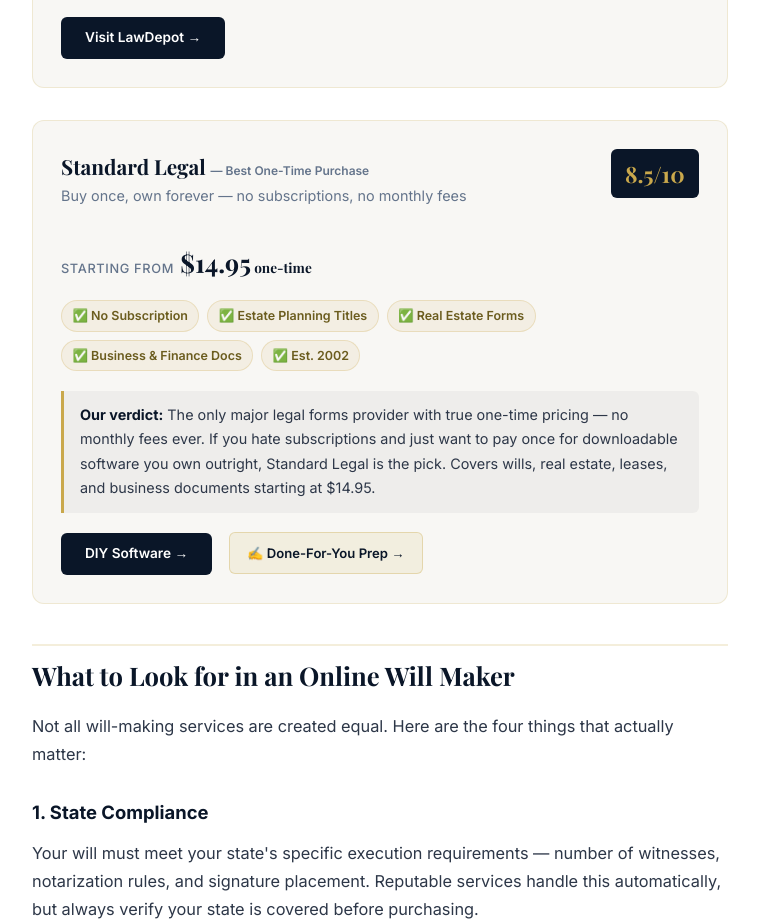
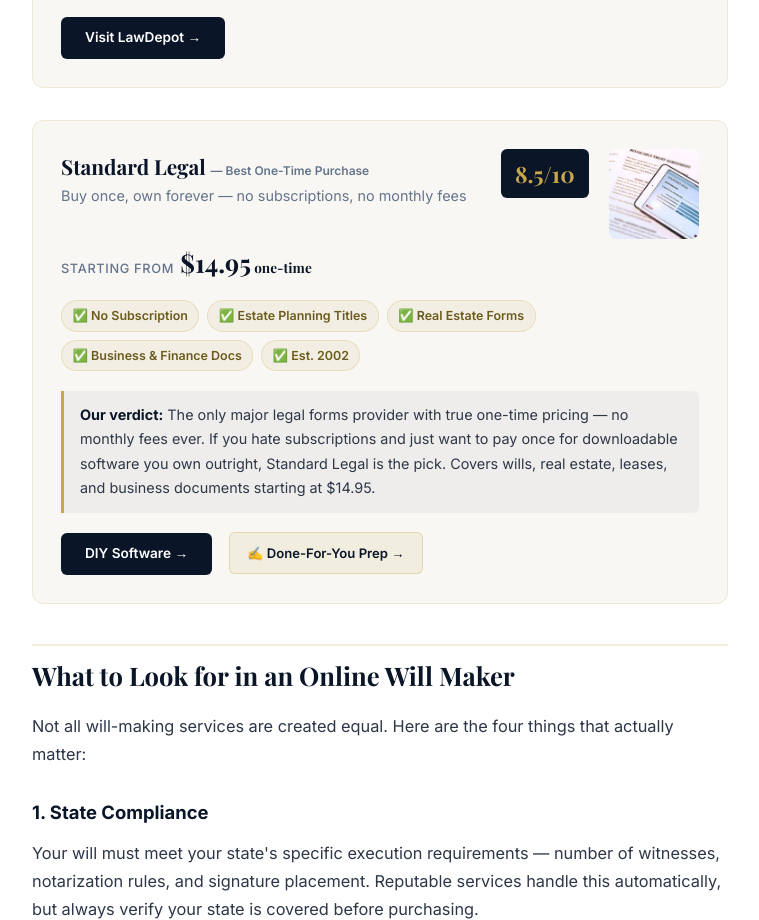
Before and after one commit to clawdbot5150-collab/Law-Trust, a plain HTML site: page blog/best-online-will-maker-2026.html in a window 1280 px wide. Shown: the part 3565-4485 px from the top of the page, without its empty margins (260-1019 px from the left). Drawn offline with nearby package versions, Linux system fonts and the light colour scheme.

Commit message:
feat: Standard Legal banner image integrated
- standard-legal-banner.jpg hosted locally (200x200 JPEG, 9.5KB)
- Homepage card: banner image replaces 'SL' text logo
- Best Will Maker post: floated 90x90 banner image alongside card
- Do You Need a Lawyer post: 80x80 banner replaces emoji in callout box
- All images link to /go/standard-legal/* with source tracking

```diff
--- a/blog/best-online-will-maker-2026.html
+++ b/blog/best-online-will-maker-2026.html
@@ -304,7 +304,12 @@
   </div>
 
   <!-- Standard Legal Bonus Card -->
-  <div class="service-card">
+  <div class="service-card" style="overflow:hidden;">
+    <div style="float:right; margin: 0 0 0.75rem 1.25rem;">
+      <a href="/go/standard-legal/blog-best-will" target="_blank" rel="nofollow sponsored">
+        <img src="/standard-legal-banner.jpg" alt="Legal Forms Software by Standard Legal" style="width:90px; height:90px; border-radius:8px; border:0; display:block;">
+      </a>
+    </div>
     <div class="card-header">
       <div>
         <div class="card-name">Standard Legal <span style="font-size:0.75rem; font-weight:600; color:#64748b; font-family:Inter,sans-serif;">— Best One-Time Purchase</span></div>
```
Also changed, not shown: blog/do-you-need-a-lawyer-to-write-a-will.html (+3 -1 lines), index.html (+3 -1 lines), standard-legal-banner.jpg (added).
